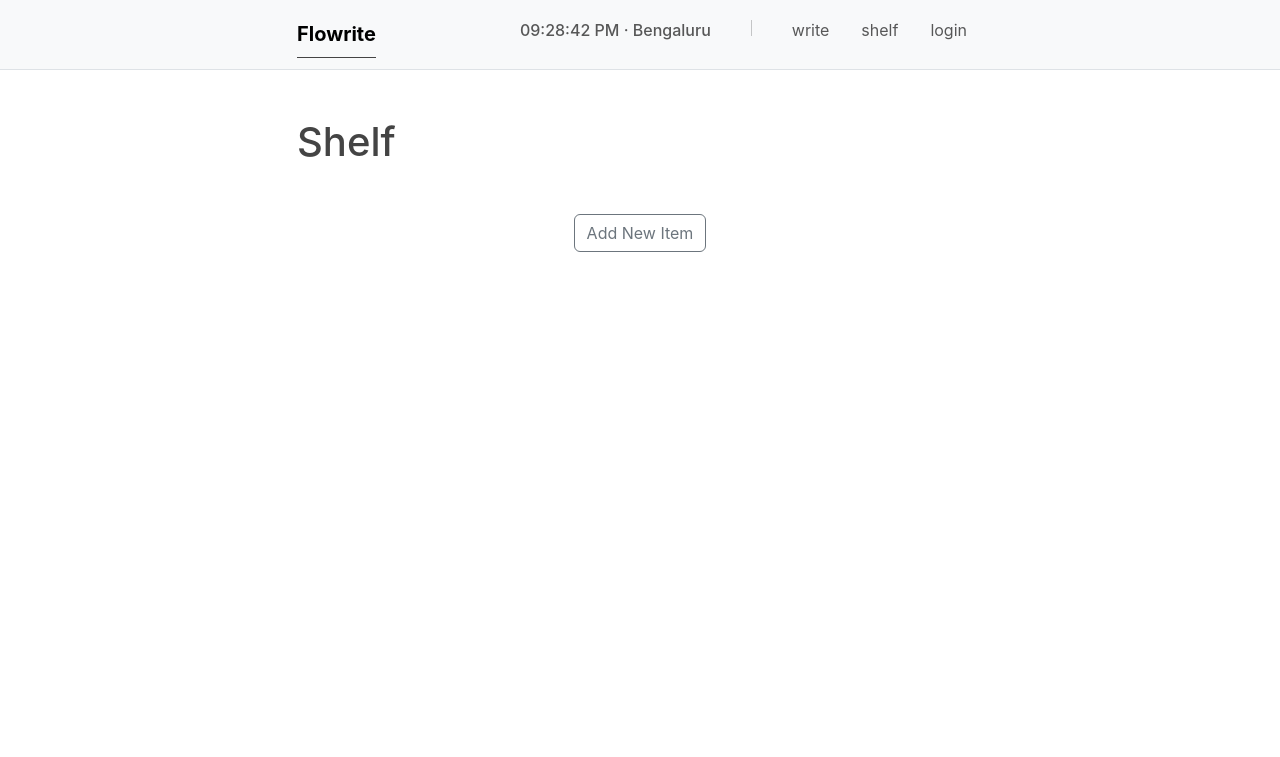
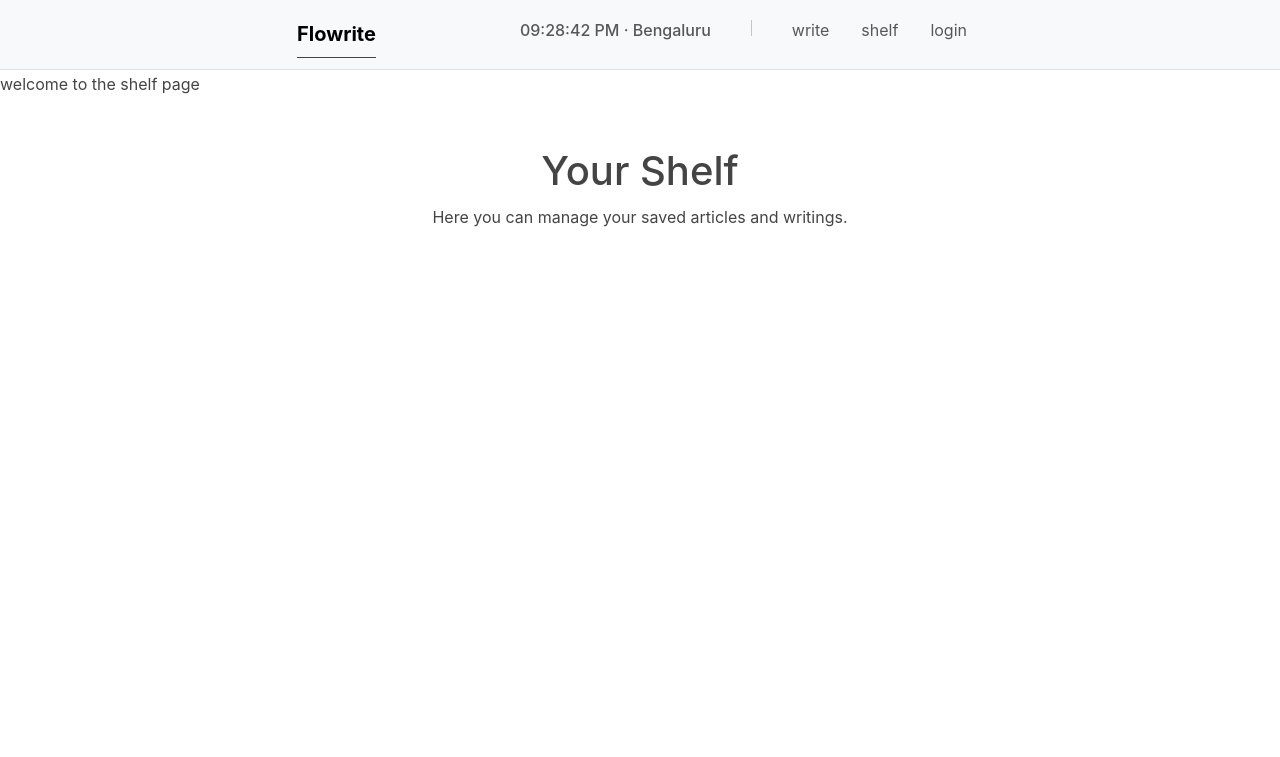
Before and after one commit to SathvikPN/flowrite, a Flask app: page /shelf in a window 1280 px wide. Shown: the top 757 px of the page. Run offline with Flask 3, Linux system fonts and the light colour scheme.

Commit message:
restructure a bit

```diff
--- a/app.py
+++ b/app.py
@@ -1,10 +1,14 @@
-from flask import Flask, jsonify, render_template, request, redirect
+from flask import Flask, jsonify, render_template, request, redirect, session
 import logging
 import markdown
 from functools import wraps
 
 app = Flask(__name__)
 
+# TODO: set a secret key for session management(why is this needed?)
+app.secret_key = 'your-very-secret-key'  # Needed for session management and security
+
+# TODO: stream log both into console and file
 # Configure standard logging
 logging.basicConfig(
     level=logging.INFO,
@@ -15,19 +19,18 @@ logger = logging.getLogger(__name__)
 
 @app.before_request
 def before_request():
+    # Debug and Monitoring: Log incoming requests
+    # logger.info(f"Received request: {request.method} {request.path} from {request.remote_addr} \ndata: {data}")
     pass
-    # if request.method == 'POST':
-    #     data = request.form.to_dict()
-    # elif request.method == 'GET':
-    #     data = request.args.to_dict()
-    # logger.info(f"Received request: {request.method} {request.path} from {request.remote_addr} \ndata: {data}")
 
+# Endpoint to check if the server is running
 @app.route('/health')
 def health():
-    logger.info("got ping for health check")
-    return jsonify({"status": "ok"})
+    # TODO: add checks: database connection, external service availability
+    logger.info("Health check endpoint called")
+    return jsonify({"status": "OK"})
 
-
+# Endpoint for landing page
 @app.route('/')
 def index():
     with open('content/index_article.md', 'r', encoding='utf-8') as file:
@@ -38,32 +41,20 @@ def index():
         "message": "Hompe Page for Flowrite",
     }, article_html=article_html)
 
+# Endpoint to serve WRITE editor page
 @app.route('/write', methods=['GET', 'POST'])
 def write():
+    # user submitted content from the editor to save
     if request.method == 'POST':
-        # Handle form submission logic here
-        # print(f"Received save from write page: content: \n{request.form.get('content')}")
-        redirect('/shelf')
+        logger.info(f"Received save from write page: content: \n{request.form.get('content')}")
+        return redirect('/shelf')
 
 
     return render_template('write.html', data = {
         "title": "Write",
     })
 
-def login_required(f):
-    """
-    Decorate routes to require login.
 
-    https://flask.palletsprojects.com/en/latest/patterns/viewdecorators/
-    """
-
-    @wraps(f)
-    def decorated_function(*args, **kwargs):
-        if session.get("user_id") is None:
-            return redirect("/login")
-        return f(*args, **kwargs)
-
-    return decorated_function
 
 @app.route('/shelf')
 # @login_required
@@ -82,6 +73,18 @@ def shelf():
     })
 
 
+# Middleware to check if user is logged in
+def login_required(f):
+    @wraps(f)
+    def decorated_function(*args, **kwargs):
+        # Unauthenticated: user not logged in (no user_id in session)
+        if 'user_id' not in session:
+            logger.warning("Unauthenticated access for the requested resource")
+            return redirect('/login')
+        return f(*args, **kwargs)
+    return decorated_function
+
+
 if __name__ == '__main__':
     # app.run(debug=True, port=5001, host='127.0.0.1')
     app.run(debug=True, port=5001, host='0.0.0.0')
--- a/templates/shelf.html
+++ b/templates/shelf.html
@@ -5,27 +5,14 @@
 {% endblock %}
 
 {% block main %}
+welcome to the shelf page
 <div class="container pt-5">
-    <h1 class="mb-4">Shelf</h1>
     <div class="row">
-        {% for item in shelf_items %}
-            <div class="col-md-4 mb-4">
-                <div class="card h-100">
-                    <div class="card-body">
-                        <h5 class="card-title">{{ item.title }}</h5>
-                        <p class="card-text">{{ item.description }}</p>
-                        <a href="{{ item.url }}" class="btn btn-primary" target="_blank">View</a>
-                        <a href="{{ item.edit_url }}" class="btn btn-secondary">Edit</a>
-                        <form action="{{ item.delete_url }}" method="post" class="d-inline">
-                            <button type="submit" class="btn btn-danger">Delete</button>
-                        </form>
-                    </div>
-                </div>
-            </div>
-        {% endfor %}
-    </div>
-    <div class="text-center mt-4">
-        <a href="/write" class="btn btn-outline-secondary">Add New Item</a>
+        <div class="col-md-12">
+            <h1 class="text-center">Your Shelf</h1>
+            <p class="text-center">Here you can manage your saved articles and writings.</p>
+            <!-- Add your shelf content here -->
+        </div>
     </div>
 </div>
 {% endblock %}
```
